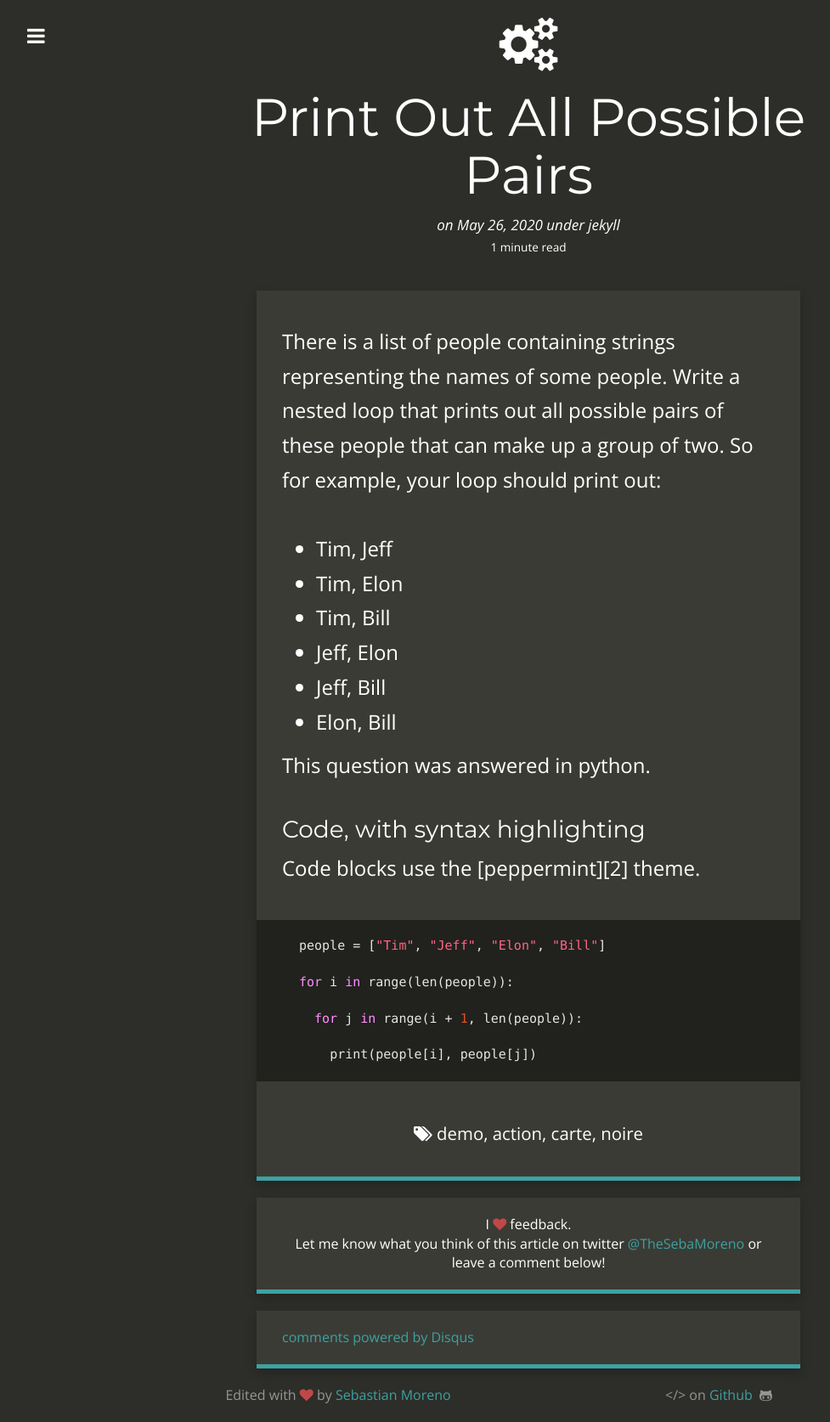
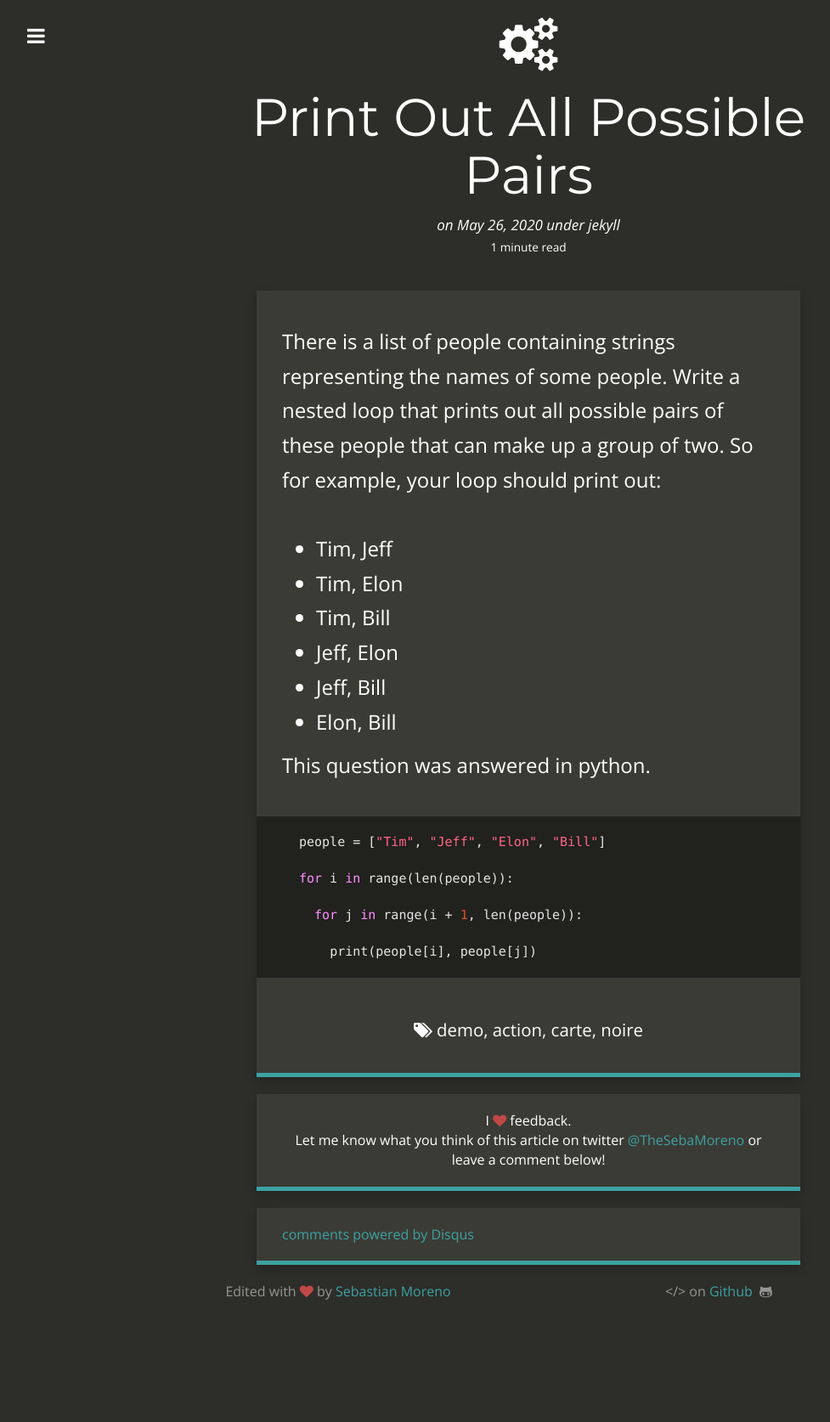
Before and after one commit to sebastian-exe/personal-website, a Jekyll site: the page built from _posts/2020-05-26-test.md, in a window 1280 px wide. Shown: the whole page at 85% size, without its empty margins (18-995 px from the left). Built offline with Jekyll 4.4.1, drawn with Linux system fonts in a browser that asks for light colours; nearby versions of some CDN libraries; comment, search, counter and statistics services are not loaded; after the commit the page ends 1552 px from its top, so only the background shows below that.

Commit message:
edit peppermint

```diff
--- a/_posts/2020-05-26-test.md
+++ b/_posts/2020-05-26-test.md
@@ -22,9 +22,6 @@ There is a list of people containing strings representing the names of some peop
 * Elon, Bill
 
 This question was answered in python.
-### Code, with syntax highlighting
-
-Code blocks use the [peppermint][2] theme.
 
 {% highlight ruby %}
 people = ["Tim", "Jeff", "Elon", "Bill"]
```
Also changed, not shown: 2 other files.
